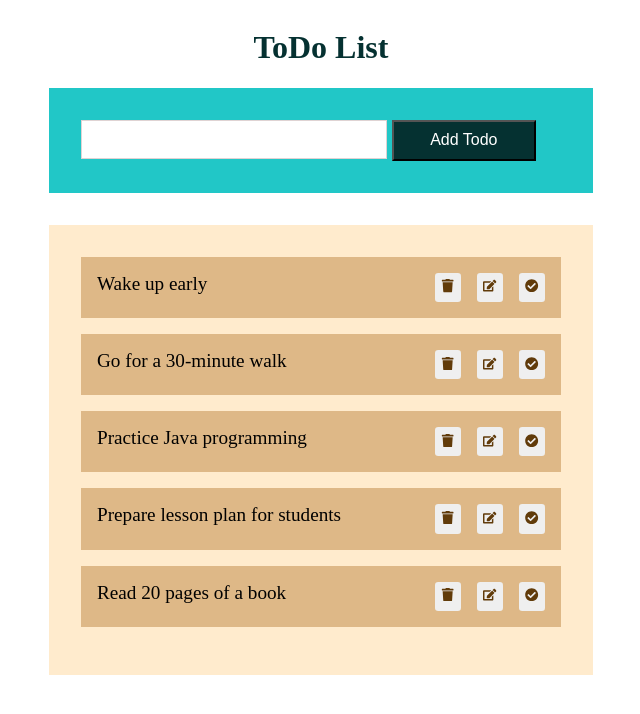
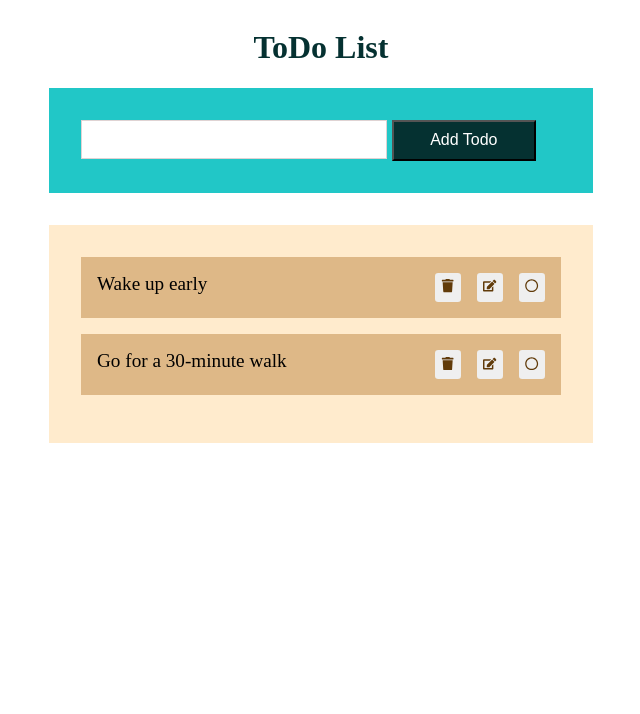
Before and after one commit to ranjan1992/todo_project, a React (Vite) app: page / in a window 1280 px wide. Shown: the top 714 px of the page, without its empty margins (319-959 px from the left). Built offline with nearby package versions, Linux system fonts and the light colour scheme.

Commit message:
Added Completed TodoList functionality

```diff
--- a/src/components/ToDoItem.jsx
+++ b/src/components/ToDoItem.jsx
@@ -1,9 +1,18 @@
+import { useState } from "react";
 import { FaTrash, FaEdit, FaCheckCircle } from "react-icons/fa";
 import { FaRegCircle } from "react-icons/fa";
 
 const ToDoItem = ({ todo, handleDelete, handleEdit }) => {
+  const [toggle, setToggle] = useState(false);
+  const [iscomplete, setIsComplete] = useState(false);
+
+  const handleClick = (todo) => {
+    setToggle(!toggle);
+    todo.completed = !toggle;
+    setIsComplete(todo.completed);
+  };
   return (
-    <div className="todoItem">
+    <div className={`todoItem ${iscomplete && "stroke"}`}>
       <span className="todoItem--span">{todo.title}</span>
       <div className="todoItem--icons">
         <button onClick={() => handleDelete(todo.id)}>
@@ -12,8 +21,8 @@ const ToDoItem = ({ todo, handleDelete, handleEdit }) => {
         <button onClick={() => handleEdit(todo)}>
           <FaEdit />
         </button>
-        <button>
-          <FaCheckCircle />
+        <button onClick={() => handleClick(todo)}>
+          {!toggle ? <FaRegCircle /> : <FaCheckCircle />}
         </button>
         {/* <button>
           <FaRegCircle />
--- a/src/components/ToDoList.jsx
+++ b/src/components/ToDoList.jsx
@@ -5,7 +5,7 @@ const ToDoList = ({ todos, handleDelete, handleEdit }) => {
     <div className="todo_container">
       {todos.map((todo) => (
         <ToDoItem
-          key={todo.item}
+          key={todo.id}
           todo={todo}
           handleDelete={handleDelete}
           handleEdit={handleEdit}
--- a/src/index.css
+++ b/src/index.css
@@ -62,3 +62,10 @@
 .todoItem--span {
   font-size: 1.2rem;
 }
+
+.stroke {
+  text-decoration: line-through;
+  text-decoration-thickness: 2px;
+  text-decoration-color: #555;
+  color: #888;
+}
--- a/todoItems.js
+++ b/todoItems.js
@@ -9,19 +9,4 @@ export const todosItems = [
     title: "Go for a 30-minute walk",
     completed: true,
   },
-  {
-    id: "3",
-    title: "Practice Java programming",
-    completed: false,
-  },
-  {
-    id: "4",
-    title: "Prepare lesson plan for students",
-    completed: false,
-  },
-  {
-    id: "5",
-    title: "Read 20 pages of a book",
-    completed: false,
-  },
 ];
```
